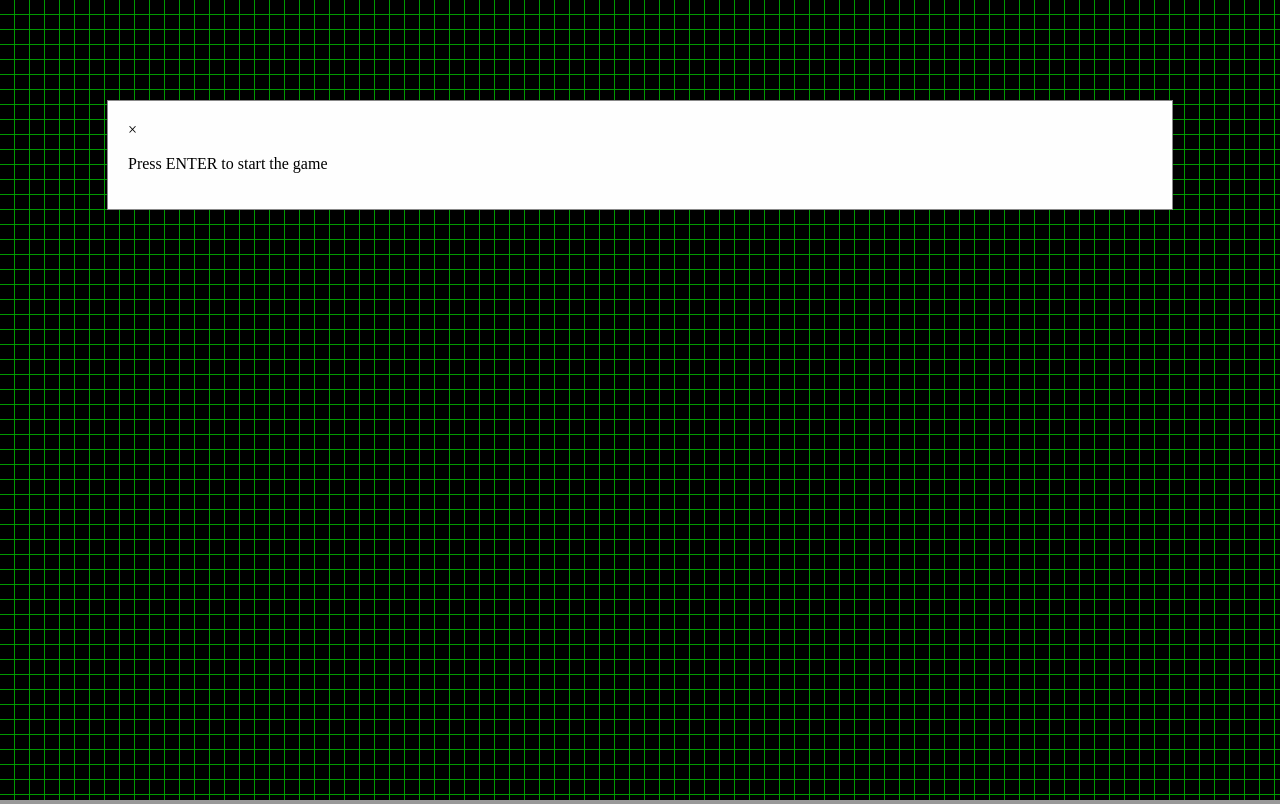
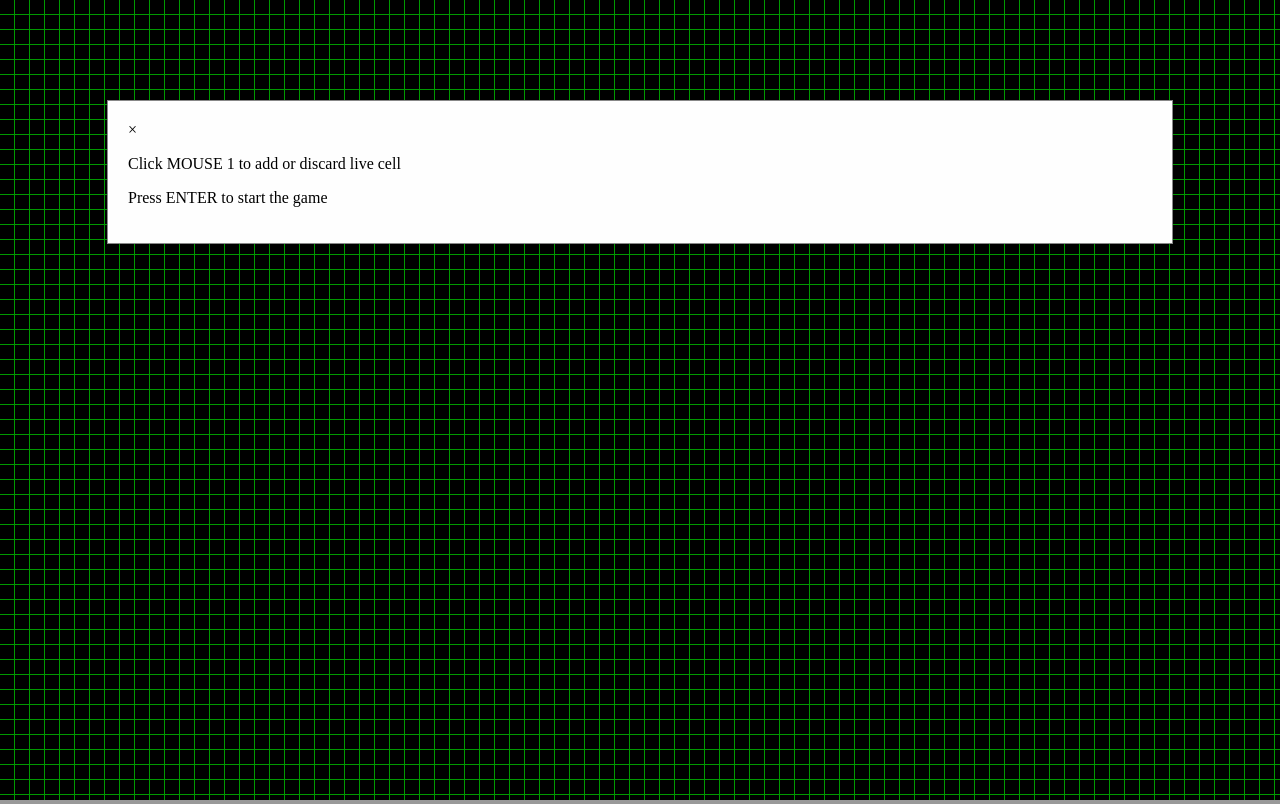
Before and after one commit to Metafyzik/Game-of-life, a plain HTML site: page index.html in a window 1280 px wide. Drawn offline with Linux system fonts and the light colour scheme.

Commit message:
added new text into modal

```diff
--- a/index.html
+++ b/index.html
@@ -16,6 +16,7 @@
 	  <!-- Modal content -->
 	  <div class="modal-content">
 	    <span class="close">&times;</span>
+      <p>Click MOUSE 1 to add or discard live cell</p>
 	    <p>Press ENTER to start the game</p>
 	  </div>
 
```
